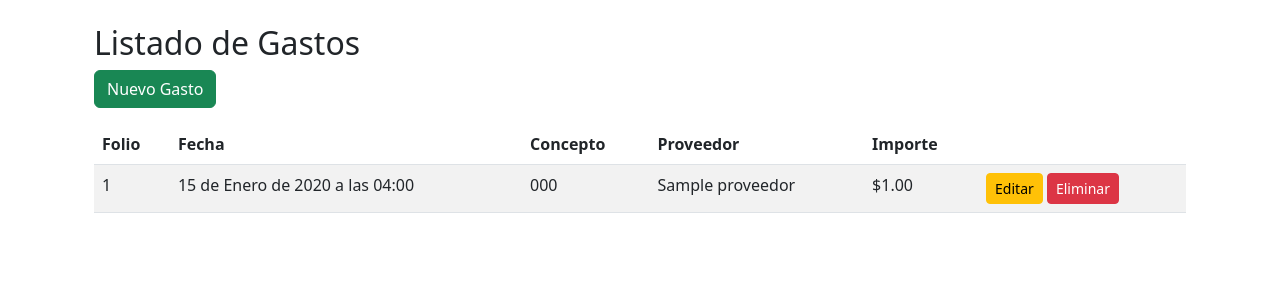
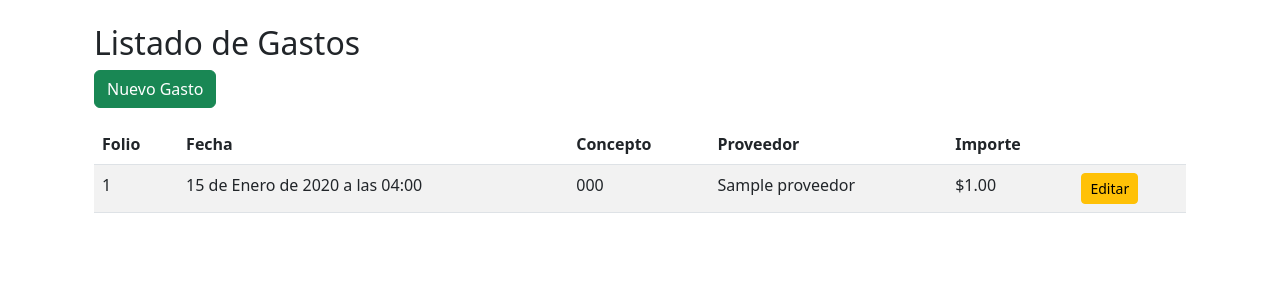
Before and after one commit to meg544/django-p61L, a Django app: page /ogastos/ in a window 1280 px wide. Shown: the part 80-380 px from the top of the page. Run offline with Django 4.2, Linux system fonts and the light colour scheme; a user stored in the database is signed in; tables that the repository leaves empty hold one stand-in row (values such as "Sample post"); parts of the project's set-up code (start-up, migrations or seed data) failed here and were passed over.

Commit message:
se elimina la opcion de borrar de lista.html

```diff
--- a/myapp/templates/ogastos/lista.html
+++ b/myapp/templates/ogastos/lista.html
@@ -28,7 +28,7 @@
       <td>${{ g.importe }}</td>
       <td>
         <a href="{% url 'gasto_editar' g.folio %}" class="btn btn-warning btn-sm">Editar</a>
-        <a href="{% url 'gasto_eliminar' g.folio %}" class="btn btn-danger btn-sm">Eliminar</a>
+
       </td>
     </tr>
     {% endfor %}
```
